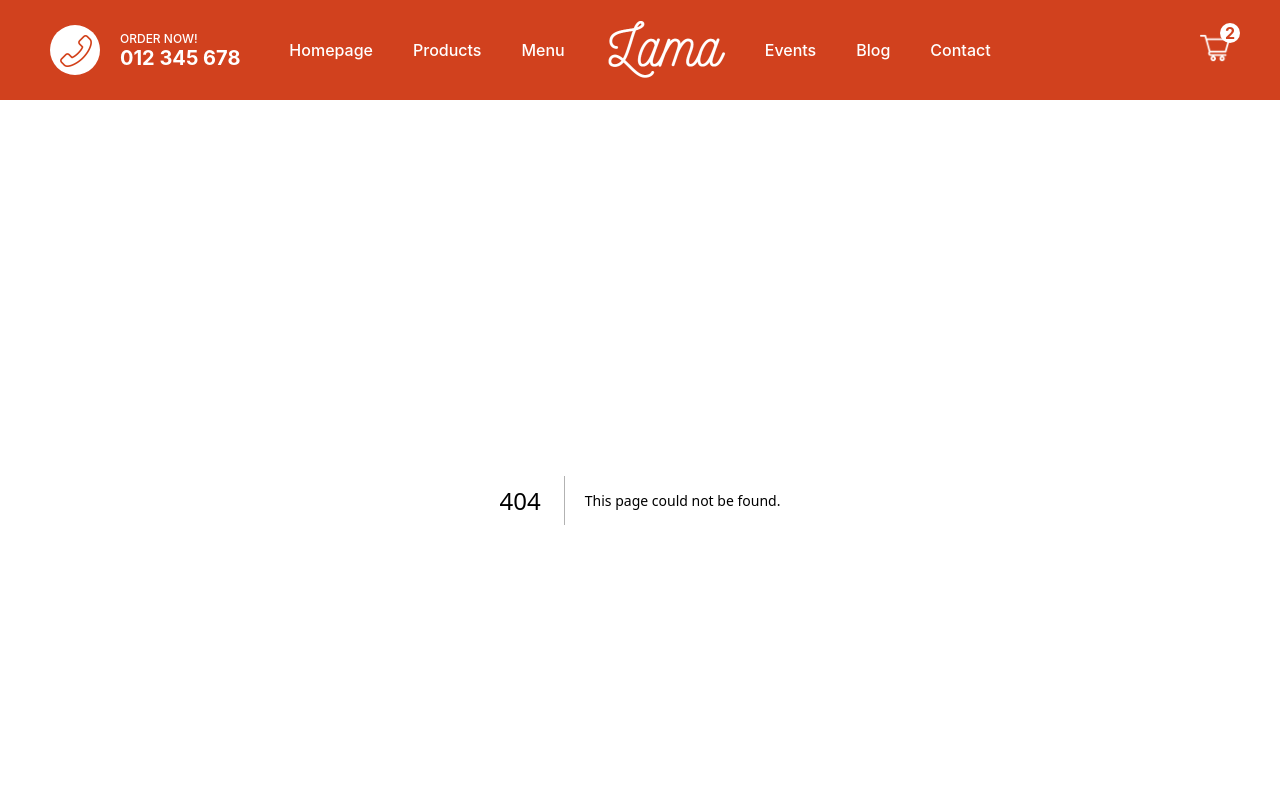
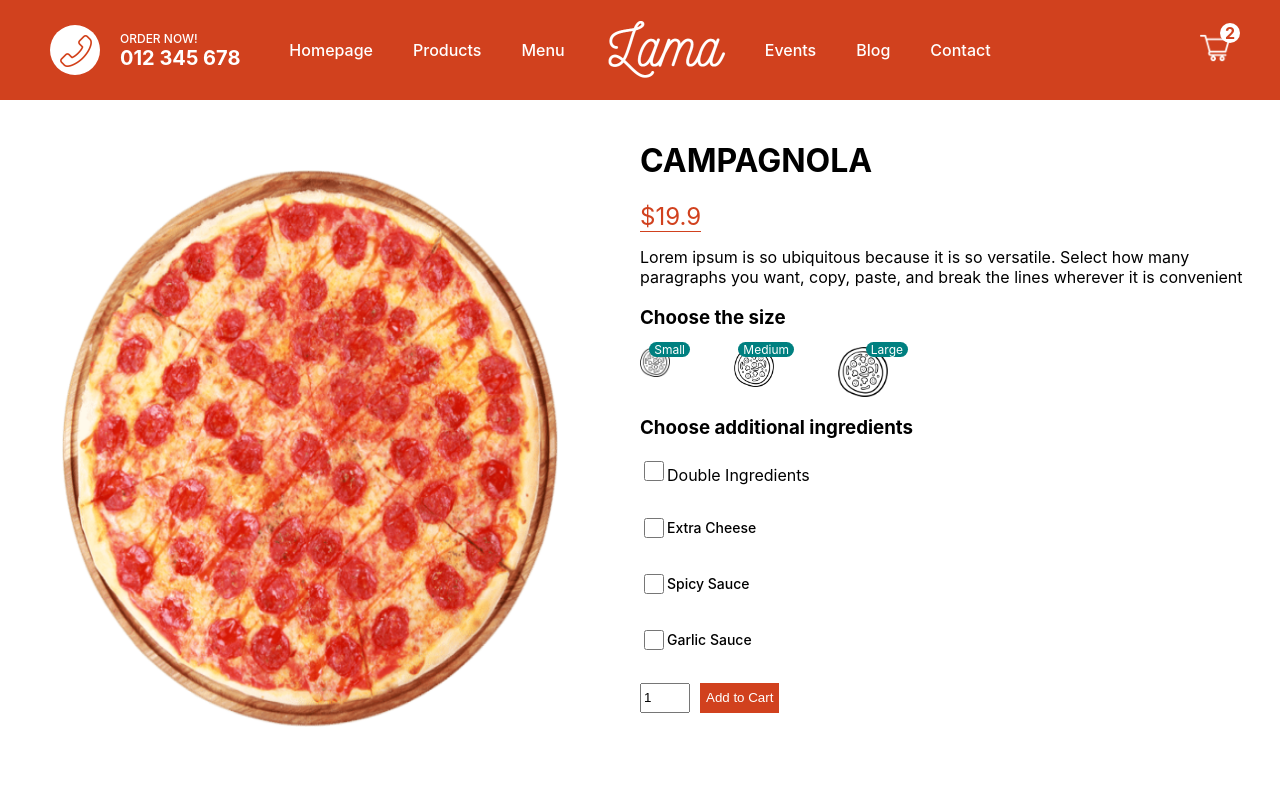
Before and after one commit to anwalker293/pizza-ordering, a Next.js app in the folder pizza-ordering/: page /product/1 in a window 1280 px wide. Before the commit this address had no page. Shown: the top 798 px of the page. Built offline with nearby package versions, Linux system fonts and the light colour scheme.

Commit message:
feat: product page
Signed-off-by: Alex Walker <alex.walker@indicio.tech>

```diff
--- /dev/null
+++ b/pizza-ordering/src/pages/product/[id].jsx
@@ -0,0 +1,95 @@
+import styles from "../../styles/Product.module.css";
+import Image from "next/image";
+import { useState } from "react";
+
+const Product = () => {
+  const [size, setSize] = useState(0);
+  const pizza = {
+    id: 1,
+    img: "/img/pizza.png",
+    name: "CAMPAGNOLA",
+    price: [19.9, 23.9, 27.9],
+    desc: "Lorem ipsum is so ubiquitous because it is so versatile. Select how many paragraphs you want, copy, paste, and break the lines wherever it is convenient",
+  };
+
+  return (
+    <div className={styles.container}>
+      <div className={styles.left}>
+        <div className={styles.imgContainer}>
+          <Image src={pizza.img} alt="" layout="fill" objectFit="container" />
+        </div>
+      </div>
+      <div className={styles.right}>
+        <h1 className={styles.title}>{pizza.name}</h1>
+        <span className={styles.price}>${pizza.price[size]}</span>
+        <p className={styles.desc}>{pizza.desc}</p>
+        <h3 className={styles.choose}>Choose the size</h3>
+        <div className={styles.sizes}>
+          <div className={styles.size}>
+            <Image src="/img/size.png" layout="fill" alt="" />
+            <span className={styles.number}>Small</span>
+          </div>
+          <div className={styles.size}>
+            <Image src="/img/size.png" layout="fill" alt="" />
+            <span className={styles.number}>Medium</span>
+          </div>
+          <div className={styles.size}>
+            <Image src="/img/size.png" layout="fill" alt="" />
+            <span className={styles.number}>Large</span>
+          </div>
+        </div>
+        <h3 className={styles.choose}>Choose additional ingredients</h3>
+        <div className={styles.ingredients}>
+          <div className={styles.options}>
+            <input
+              type="checkbox"
+              id="double"
+              name="double"
+              className={styles.checkbox}
+            />
+            <label htmlFor="double">Double Ingredients</label>
+          </div>
+        </div>
+        <div className={styles.ingredients}>
+          <div className={styles.option}>
+            <input
+              className={styles.checkbox}
+              type="checkbox"
+              id="cheese"
+              name="cheese"
+            />
+            <label htmlFor="cheese">Extra Cheese</label>
+          </div>
+        </div>
+        <div className={styles.ingredients}>
+          <div className={styles.option}>
+            <input
+              className={styles.checkbox}
+              type="checkbox"
+              id="spicy"
+              name="spicy"
+            />
+            <label htmlFor="spicy">Spicy Sauce</label>
+          </div>
+        </div>
+        <div className={styles.ingredients}>
+          <div className={styles.option}>
+            <input
+              className={styles.checkbox}
+              type="checkbox"
+              id="garlic"
+              name="garlic"
+            />
+            <label htmlFor="garlic">Garlic Sauce</label>
+          </div>
+        </div>
+        <div className={styles.add}>
+          <input type="number" defaultValue={1} className={styles.quantity} />
+          <button className={styles.button}>Add to Cart</button>
+        </div>
+      </div>
+    </div>
+  );
+};
+
+export default Product;
```
